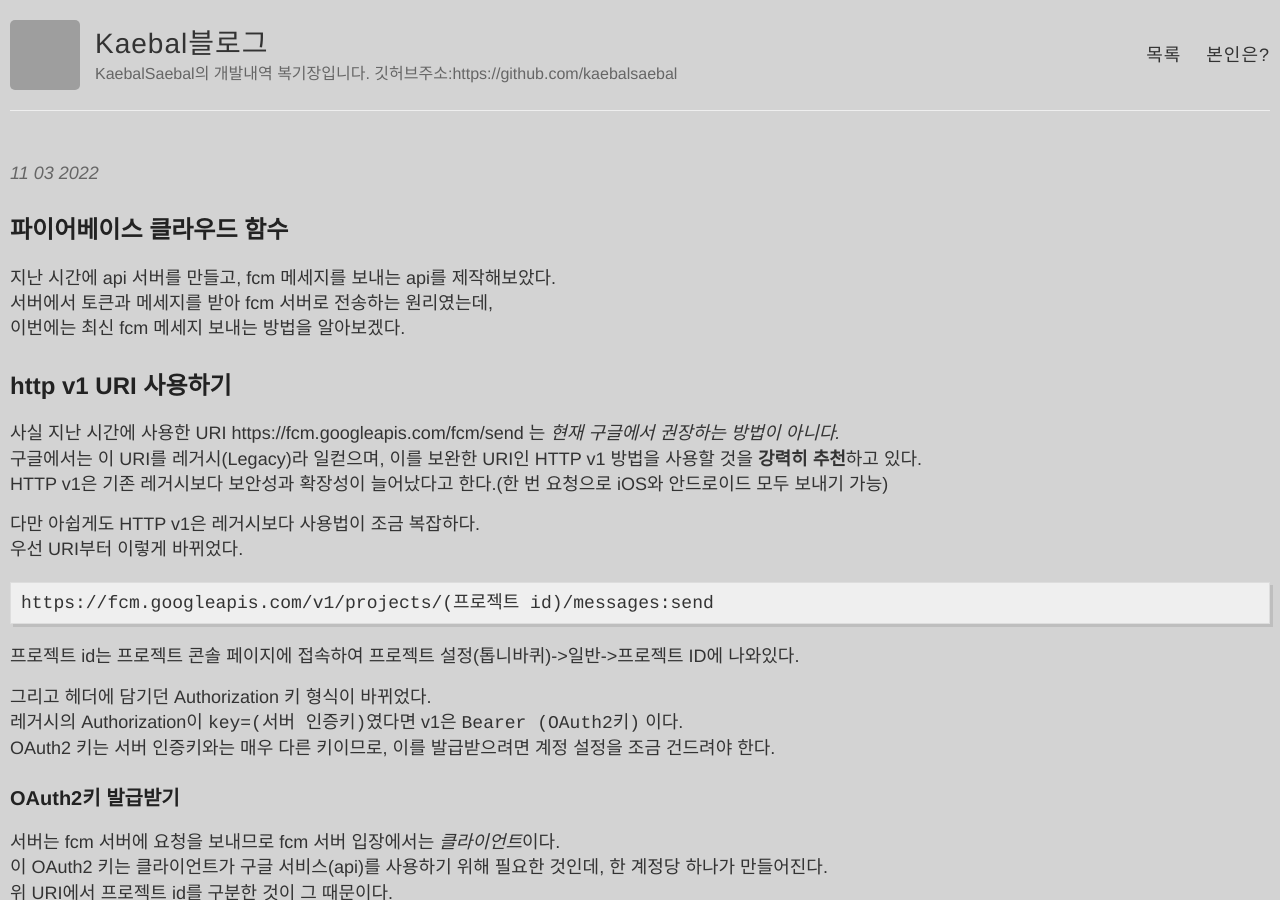
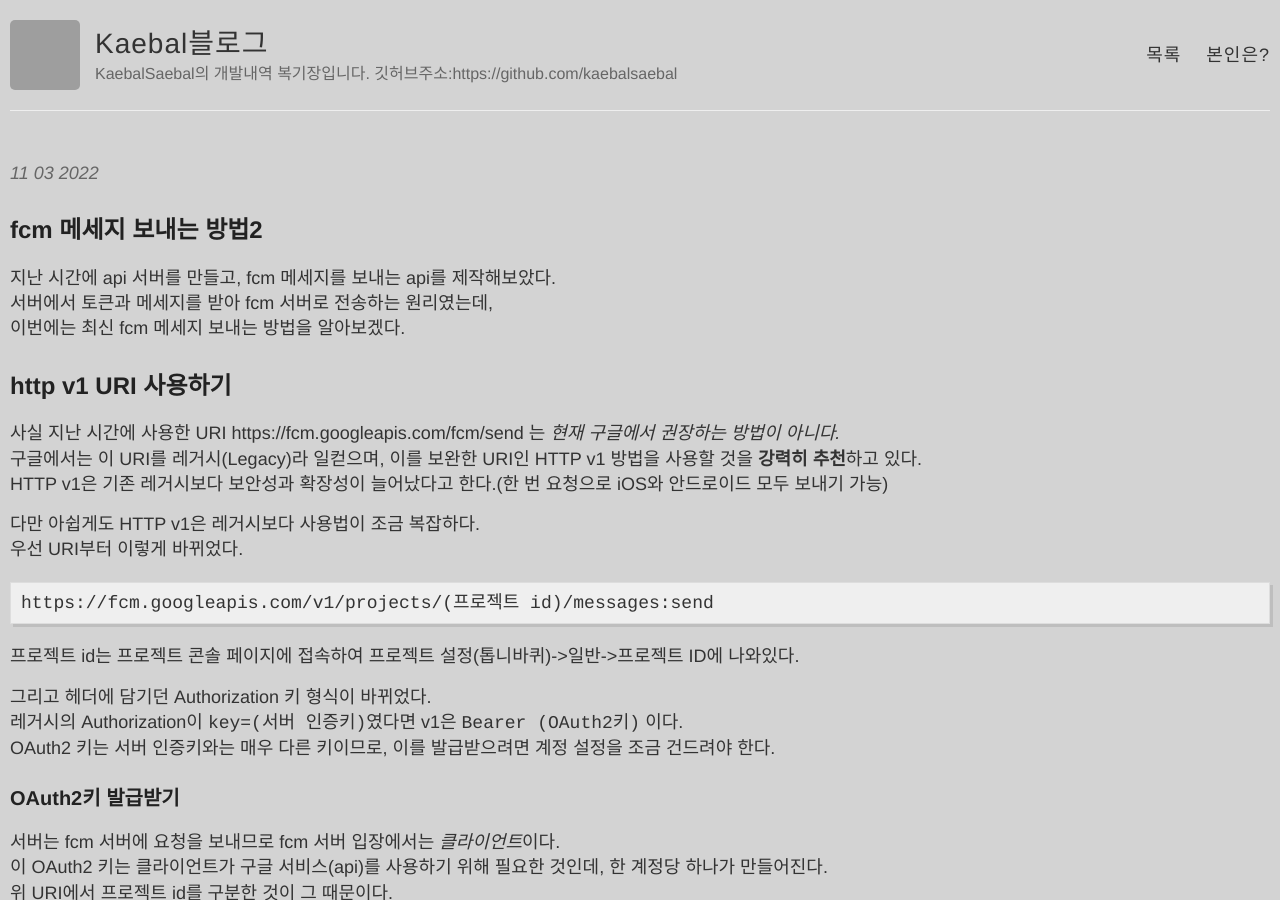
Before and after one commit to Kreator-Kaebal/Kreator-Kaebal.github.io, a Jekyll site: the page built from _posts/2022-3-11-typescript8.md, in a window 1280 px wide and 900 px high. Built offline with Jekyll 4.4.1, drawn with Linux system fonts in a browser that asks for light colours; grey boxes are pictures that could not be loaded.

Commit message:
오타수정

```diff
--- a/_posts/2022-3-11-typescript8.md
+++ b/_posts/2022-3-11-typescript8.md
@@ -5,7 +5,7 @@ tags: [java/typescript, react]
 excerpt: 메모장 서비스 만들기-fcm 메세지 보내는 다른 방법
 ---
 
-## 파이어베이스 클라우드 함수
+## fcm 메세지 보내는 방법2
 
 지난 시간에 api 서버를 만들고, fcm 메세지를 보내는 api를 제작해보았다.
 서버에서 토큰과 메세지를 받아 fcm 서버로 전송하는 원리였는데,
```
